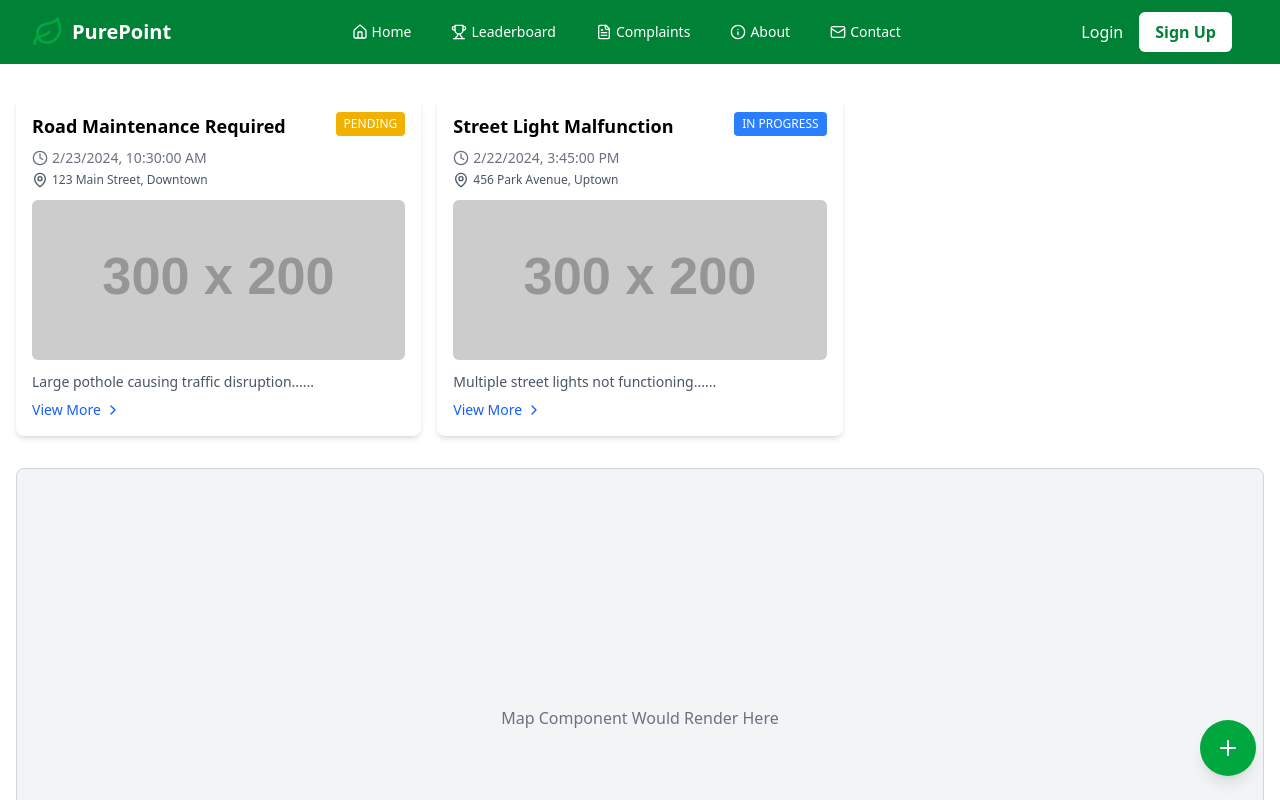
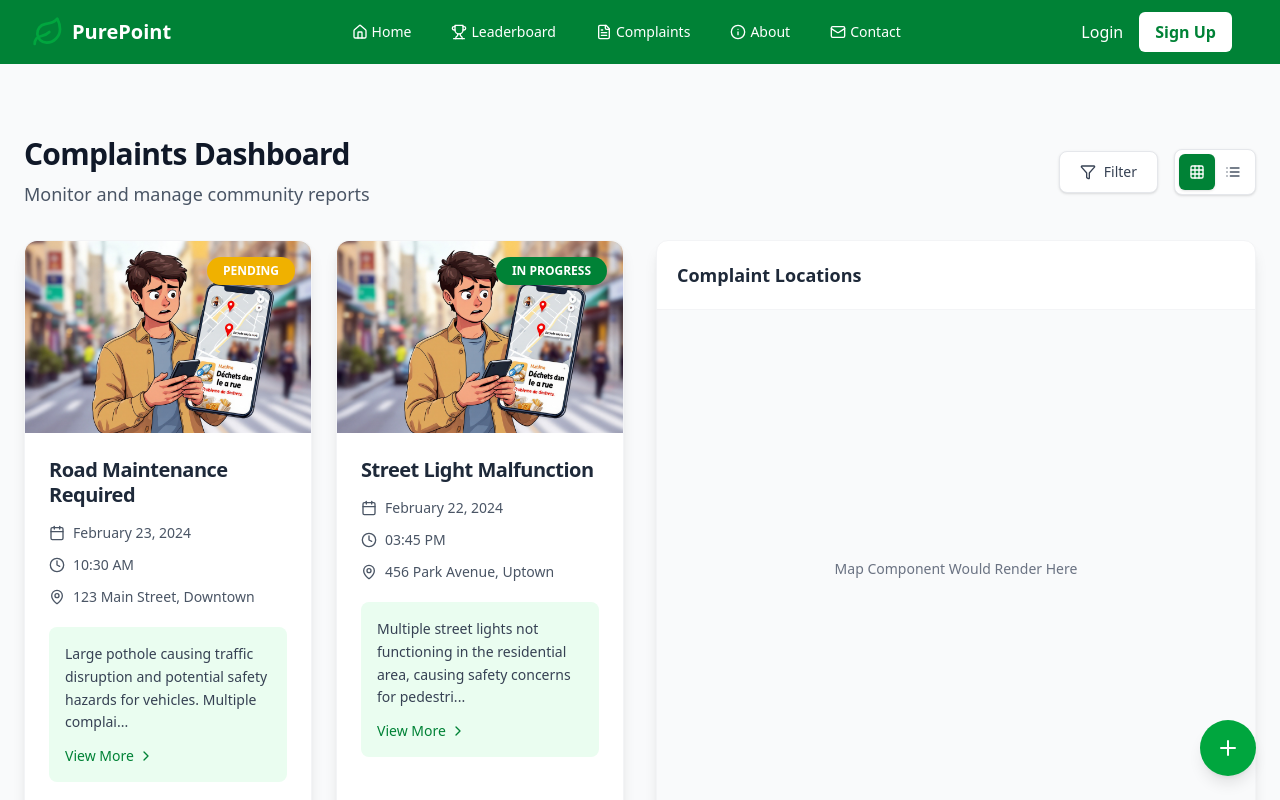
Before and after one commit to doshantgiradkar/purepoint, a React (Vite) app in the folder frontend/: page /complaints in a window 1280 px wide. Shown: the top 800 px of the page. Built offline with nearby package versions, Linux system fonts and the light colour scheme.

Commit message:
feat: enhance complaints dashboard with improved layout and additional details

```diff
--- a/frontend/src/pages/Complaints.jsx
+++ b/frontend/src/pages/Complaints.jsx
@@ -1,110 +1,164 @@
-import React, { useState } from "react";
-import { MapPin, Clock, ChevronRight, GridIcon, ListIcon } from "lucide-react";
+import React, { useState } from 'react';
+import { MapPin, Clock, ChevronRight, GridIcon, ListIcon, Filter, Calendar } from 'lucide-react';
 
 const sampleComplaints = [
   {
     id: 1,
-    title: "Road Maintenance Required",
-    status: "pending",
-    dateSubmitted: "2024-02-23T10:30:00",
-    location: "123 Main Street, Downtown",
-    description: "Large pothole causing traffic disruption...",
-    imageUrl: "https://via.placeholder.com/300x200",
+    title: 'Road Maintenance Required',
+    status: 'pending',
+    dateSubmitted: '2024-02-23T10:30:00',
+    location: '123 Main Street, Downtown',
+    description:
+      'Large pothole causing traffic disruption and potential safety hazards for vehicles. Multiple complaints received from local residents about vehicle damage.',
+    imageUrl: '/how_it_works.jpg',
   },
   {
     id: 2,
-    title: "Street Light Malfunction",
-    status: "in_progress",
-    dateSubmitted: "2024-02-22T15:45:00",
-    location: "456 Park Avenue, Uptown",
-    description: "Multiple street lights not functioning...",
-    imageUrl: "https://via.placeholder.com/300x200",
+    title: 'Street Light Malfunction',
+    status: 'in_progress',
+    dateSubmitted: '2024-02-22T15:45:00',
+    location: '456 Park Avenue, Uptown',
+    description:
+      'Multiple street lights not functioning in the residential area, causing safety concerns for pedestrians during evening hours.',
+    imageUrl: '/how_it_works.jpg',
   },
 ];
 
 const statusColors = {
-  pending: "bg-yellow-500",
-  in_progress: "bg-blue-500",
-  resolved: "bg-green-500",
+  pending: 'bg-yellow-500',
+  in_progress: 'bg-[#008236]',
+  resolved: 'bg-[#0D542B]',
 };
 
-const ComplaintCard = ({ complaint }) => {
+const ComplaintCard = ({ complaint, viewMode }) => {
   const [expanded, setExpanded] = useState(false);
 
   return (
-    <div className="bg-white shadow-md rounded-lg p-4 transition-transform hover:scale-105">
-      <div className="flex justify-between items-start">
-        <h3 className="text-lg font-semibold">{complaint.title}</h3>
-        <span className={`px-2 py-1 text-xs text-white rounded ${statusColors[complaint.status]}`}>
-          {complaint.status.replace("_", " ").toUpperCase()}
-        </span>
-      </div>
-      <div className="flex items-center text-gray-500 text-sm mt-2">
-        <Clock className="w-4 h-4 mr-1" />
-        {new Date(complaint.dateSubmitted).toLocaleString()}
-      </div>
-      <div className="flex items-center text-gray-600 text-xs mt-1">
-        <MapPin className="w-4 h-4 mr-1" />
-        {complaint.location}
-      </div>
-      {complaint.imageUrl && (
+    <div
+      className={`bg-white rounded-xl shadow-lg transition-all duration-300 hover:shadow-xl border border-gray-100 ${
+        viewMode === 'list' ? 'flex flex-col md:flex-row gap-6' : ''
+      }`}>
+      <div className={`relative ${viewMode === 'list' ? 'md:w-72 w-full' : 'w-full'}`}>
         <img
           src={complaint.imageUrl}
           alt="Complaint"
-          className="w-full h-40 object-cover rounded-md mt-3"
+          className={`w-full object-cover ${
+            viewMode === 'list'
+              ? 'h-48 md:h-full md:rounded-l-xl md:rounded-r-none'
+              : 'h-48 rounded-t-xl'
+          }`}
         />
-      )}
-      <p className="text-sm text-gray-600 mt-3">
+        <span
+          className={`absolute top-4 right-4 px-4 py-1.5 text-xs font-semibold text-white rounded-full ${
+            statusColors[complaint.status]
+          }`}>
+          {complaint.status.replace('_', ' ').toUpperCase()}
+        </span>
+      </div>
+
+      <div className="p-6 flex-1">
+        <h3 className="text-xl font-semibold text-gray-800 mb-4 leading-tight tracking-tight">
+          {complaint.title}
+        </h3>
+
+        <div className="space-y-3 mb-5">
+          <div className="flex items-center text-gray-600 text-sm">
+            <Calendar className="w-4 h-4 mr-2 flex-shrink-0" />
+            {new Date(complaint.dateSubmitted).toLocaleDateString('en-US', {
+              day: 'numeric',
+              month: 'long',
+              year: 'numeric',
+            })}
+          </div>
+          <div className="flex items-center text-gray-600 text-sm">
+            <Clock className="w-4 h-4 mr-2 flex-shrink-0" />
+            {new Date(complaint.dateSubmitted).toLocaleTimeString('en-US', {
+              hour: '2-digit',
+              minute: '2-digit',
+            })}
+          </div>
+          <div className="flex items-start text-gray-600 text-sm">
+            <MapPin className="w-4 h-4 mr-2 flex-shrink-0 mt-0.5" />
+            {complaint.location}
+          </div>
+        </div>
+
+        <div className="bg-[#EAFDF0] rounded-lg p-4 mb-4">
+          <p className="text-sm text-gray-700 leading-relaxed">
             {expanded ? complaint.description : `${complaint.description.slice(0, 100)}...`}
           </p>
           <button
-        className="text-blue-600 hover:text-blue-800 text-sm mt-2 flex items-center"
-        onClick={() => setExpanded(!expanded)}
-      >
-        {expanded ? "Show Less" : "View More"}
+            className="text-[#008236] hover:text-[#0D542B] text-sm mt-3 flex items-center font-medium transition-colors duration-200"
+            onClick={() => setExpanded(!expanded)}>
+            {expanded ? 'Show Less' : 'View More'}
             <ChevronRight className="w-4 h-4 ml-1" />
           </button>
+        </div>
+      </div>
     </div>
   );
 };
 
 const Complaints = () => {
-  const [viewMode, setViewMode] = useState("grid");
+  const [viewMode, setViewMode] = useState('grid');
 
   return (
-    <div className="container mx-auto px-4 py-8 space-y-8">
-      <div className="flex justify-between items-center">
-        <h1 className="text-2xl font-bold">Complaints Dashboard</h1>
-        <div className="flex space-x-2">
+    <div className="w-full bg-gray-50 min-h-screen my-16">
+      <div className="container mx-auto px-4 sm:px-6 py-18 max-w-7xl">
+        <div className="flex flex-col md:flex-row md:items-center md:justify-between gap-6 mb-8">
+          <div className="space-y-2">
+            <h1 className="text-3xl font-bold text-gray-900 tracking-tight">
+              Complaints Dashboard
+            </h1>
+            <p className="text-gray-600 text-lg">Monitor and manage community reports</p>
+          </div>
+
+          <div className="flex items-center gap-4">
+            <button className="flex items-center gap-2 px-5 py-2.5 text-sm font-medium text-gray-700 bg-white rounded-lg border border-gray-200 hover:bg-gray-50 transition-colors duration-200 shadow-sm">
+              <Filter className="w-4 h-4" />
+              Filter
+            </button>
+
+            <div className="flex bg-white rounded-lg border border-gray-200 p-1 shadow-sm">
               <button
-            className={`p-2 rounded ${viewMode === "grid" ? "bg-gray-900 text-white" : "bg-gray-200"}`}
-            onClick={() => setViewMode("grid")}
-          >
+                className={`p-2.5 rounded-md transition-all duration-200 ${
+                  viewMode === 'grid'
+                    ? 'bg-[#008236] text-white shadow-sm'
+                    : 'text-gray-600 hover:bg-gray-50'
+                }`}
+                onClick={() => setViewMode('grid')}>
                 <GridIcon className="w-4 h-4" />
               </button>
               <button
-            className={`p-2 rounded ${viewMode === "list" ? "bg-gray-900 text-white" : "bg-gray-200"}`}
-            onClick={() => setViewMode("list")}
-          >
+                className={`p-2.5 rounded-md transition-all duration-200 ${
+                  viewMode === 'list'
+                    ? 'bg-[#008236] text-white shadow-sm'
+                    : 'text-gray-600 hover:bg-gray-50'
+                }`}
+                onClick={() => setViewMode('list')}>
                 <ListIcon className="w-4 h-4" />
               </button>
             </div>
           </div>
+        </div>
 
-
-      <div
-        className={`grid gap-4 ${
-          viewMode === "grid" ? "grid-cols-1 md:grid-cols-2 lg:grid-cols-3" : "grid-cols-1"
-        }`}
-      >
+        <div className="grid gap-8 mb-8 grid-cols-1 lg:grid-cols-2">
+          <div className={`grid gap-6 ${viewMode === 'grid' ? 'sm:grid-cols-2' : 'grid-cols-1'}`}>
             {sampleComplaints.map((complaint) => (
-          <ComplaintCard key={complaint.id} complaint={complaint} />
+              <ComplaintCard key={complaint.id} complaint={complaint} viewMode={viewMode} />
             ))}
           </div>
-      <div className="w-full h-[400px] md:h-[500px] border border-gray-300 rounded-lg bg-gray-100 flex items-center justify-center">
-        <p className="text-gray-500">Map Component Would Render Here</p>
+
+          <div className="bg-white rounded-xl shadow-lg border border-gray-100 overflow-hidden">
+            <div className="p-5 border-b border-gray-100">
+              <h2 className="text-lg font-semibold text-gray-800">Complaint Locations</h2>
             </div>
-
+            <div className="h-[calc(100%-4rem)] min-h-[400px] bg-gray-50 flex items-center justify-center">
+              <p className="text-gray-500 text-sm">Map Component Would Render Here</p>
+            </div>
+          </div>
+        </div>
+      </div>
     </div>
   );
 };
```
Lines whose indentation alone changed are shown as unchanged.
